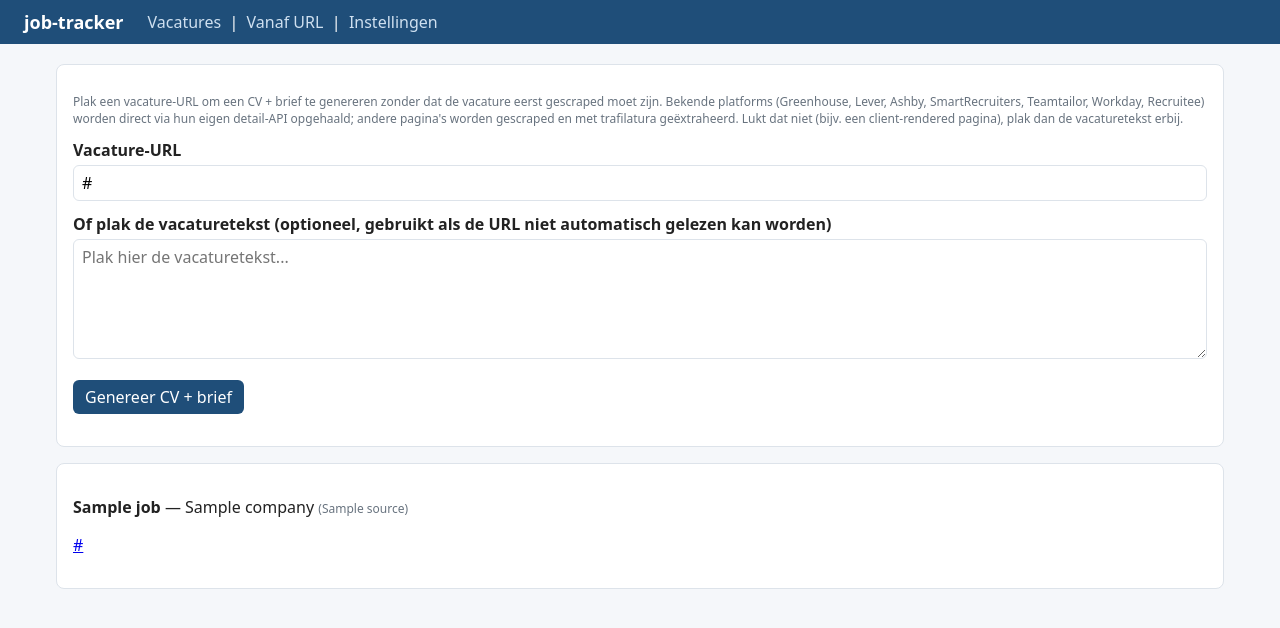
After one commit to BrianPH/job-tracker, a FastAPI app: template jobtracker/templates/ingest.html in a window 1280 px wide. The commit adds this page. Shown: the top 628 px of the page. Run offline with FastAPI, Linux system fonts and the light colour scheme; the template is opened without the code that fills it: most values are stand-ins (such as "Sample title", 1, 10 or a date in 2020); some libraries are stand-ins or nearby versions.

Commit message:
feat: add /ingest page to generate from a URL in the web UI
New "Vanaf URL" nav link and /ingest route: paste a vacancy URL or its
text, generate a CV + brief the same way as for a scraped job. Reuses
the existing background-generation worker; results aren't added to the
main vacancy board since they weren't scraped/scored.

```diff
--- a/jobtracker/templates/base.html
+++ b/jobtracker/templates/base.html
@@ -63,7 +63,7 @@
 <body>
 <header>
   <h1>job-tracker</h1>
-  <nav><a href="/">Vacatures</a> &nbsp;|&nbsp; <a href="/settings">Instellingen</a></nav>
+  <nav><a href="/">Vacatures</a> &nbsp;|&nbsp; <a href="/ingest">Vanaf URL</a> &nbsp;|&nbsp; <a href="/settings">Instellingen</a></nav>
 </header>
 <main>{% block content %}{% endblock %}</main>
 </body>
--- /dev/null
+++ b/jobtracker/templates/ingest.html
@@ -0,0 +1,44 @@
+{% extends "base.html" %}
+{% block content %}
+
+<div class="card">
+  <p class="muted">Plak een vacature-URL om een CV + brief te genereren zonder dat de vacature
+    eerst gescraped moet zijn. Bekende platforms (Greenhouse, Lever, Ashby, SmartRecruiters,
+    Teamtailor, Workday, Recruitee) worden direct via hun eigen detail-API opgehaald; andere
+    pagina's worden gescraped en met trafilatura geëxtraheerd. Lukt dat niet (bijv. een
+    client-rendered pagina), plak dan de vacaturetekst erbij.</p>
+
+  {% if error %}<p class="err">{{ error }}</p>{% endif %}
+
+  <form method="post" action="/ingest">
+    <label><b>Vacature-URL</b>
+      <input type="text" name="url" placeholder="https://..." value="{{ url }}" style="width:100%">
+    </label>
+    <label><b>Of plak de vacaturetekst (optioneel, gebruikt als de URL niet automatisch gelezen kan worden)</b>
+      <textarea name="paste_text" placeholder="Plak hier de vacaturetekst..."></textarea>
+    </label>
+    <p><button type="submit">Genereer CV + brief</button></p>
+  </form>
+</div>
+
+{% if job %}
+<div class="card">
+  <p><b>{{ job.title }}</b>{% if job.company %} — {{ job.company }}{% endif %}
+    <span class="muted">({{ job.source }})</span></p>
+  {% if job.url %}<p><a href="{{ job.url }}" target="_blank" rel="noopener">{{ job.url }}</a></p>{% endif %}
+
+  {% set gen = generation.get(job_id) %}
+  {% if gen and gen.state == "done" %}
+    <div class="filelinks">
+      {% for f in gen.files %}<a href="/applications/{{ f }}">{{ f.split("/")[-1] }}</a>{% endfor %}
+      {% if not gen.llm_used %}<span class="muted" title="LLM niet bereikbaar; standaardtekst gebruikt">(template)</span>{% endif %}
+    </div>
+  {% elif gen and gen.state == "running" %}
+    <p class="muted">genereren... (<a href="/ingest?job_id={{ job_id }}">ververs de pagina</a>)</p>
+  {% elif gen and gen.state == "error" %}
+    <p class="err">fout: {{ gen.error }}</p>
+  {% endif %}
+</div>
+{% endif %}
+
+{% endblock %}
--- a/jobtracker/webapp.py
+++ b/jobtracker/webapp.py
@@ -25,6 +25,7 @@ from fastapi.responses import FileResponse, HTMLResponse, RedirectResponse
 from fastapi.templating import Jinja2Templates
 
 from .generator import OUTPUT_DIR, generate_application
+from .ingest import ThinContentError, ingest_url
 from .pipeline import ROOT, load_env, load_profile, run_pipeline
 from .storage import make_store
 
@@ -36,6 +37,7 @@ STATUSES = ["New", "Reviewing", "Applied", "Rejected"]
 # --- in-memory state (single local user) ------------------------------------ #
 SCRAPE = {"running": False, "log": [], "last_summary": None}
 GENERATION = {}  # job_id -> {"state": "running"|"done"|"error", "files": [...], "error": str}
+ADHOC_JOBS = {}  # job_id -> job dict, for jobs ingested from a URL/paste (not in the DB)
 _LOCK = threading.Lock()
 
 
@@ -154,6 +156,46 @@ def generate(job_id: str, background_tasks: BackgroundTasks):
     return RedirectResponse("/", status_code=303)
 
 
+# --- generate from a bare URL / pasted text ----------------------------------- #
+@app.get("/ingest", response_class=HTMLResponse)
+def ingest_form(request: Request, job_id: str = ""):
+    job = ADHOC_JOBS.get(job_id) if job_id else None
+    return templates.TemplateResponse(request, "ingest.html", {
+        "job": job, "job_id": job_id, "generation": GENERATION, "error": "", "url": "",
+    })
+
+
+@app.post("/ingest")
+def ingest_submit(background_tasks: BackgroundTasks,
+                  url: str = Form(""), paste_text: str = Form("")):
+    try:
+        job = ingest_url(url, paste_text or None)
+    except ThinContentError:
+        params = urlencode({"error": "thin", "url": url})
+        return RedirectResponse(f"/ingest/error?{params}", status_code=303)
+    except Exception as e:  # noqa: BLE001
+        params = urlencode({"error": str(e), "url": url})
+        return RedirectResponse(f"/ingest/error?{params}", status_code=303)
+
+    job_id = job["job_id"]
+    ADHOC_JOBS[job_id] = job
+    current = GENERATION.get(job_id, {})
+    if current.get("state") != "running":
+        GENERATION[job_id] = {"state": "running", "files": []}
+        background_tasks.add_task(_generate_worker, job_id, job)
+    return RedirectResponse(f"/ingest?job_id={job_id}", status_code=303)
+
+
+@app.get("/ingest/error", response_class=HTMLResponse)
+def ingest_error(request: Request, error: str = "", url: str = ""):
+    message = ("Kon de vacaturetekst niet automatisch ophalen (waarschijnlijk een "
+              "client-rendered pagina). Plak de vacaturetekst hieronder en probeer opnieuw.") \
+        if error == "thin" else f"Ophalen mislukt: {error}"
+    return templates.TemplateResponse(request, "ingest.html", {
+        "job": None, "job_id": "", "generation": GENERATION, "error": message, "url": url,
+    })
+
+
 @app.get("/applications/{path:path}")
 def download(path: str):
     target = (OUTPUT_DIR / path).resolve()
```
